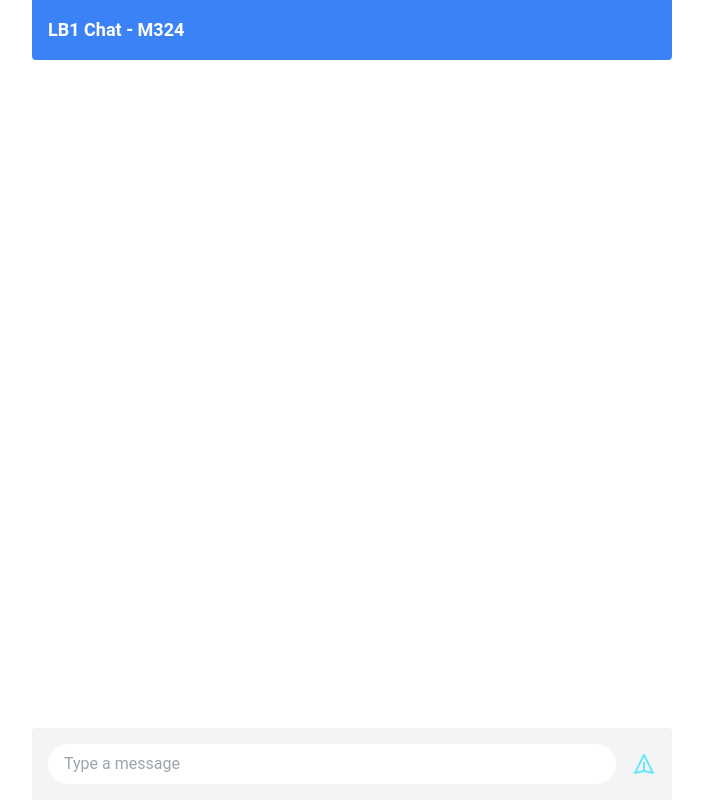
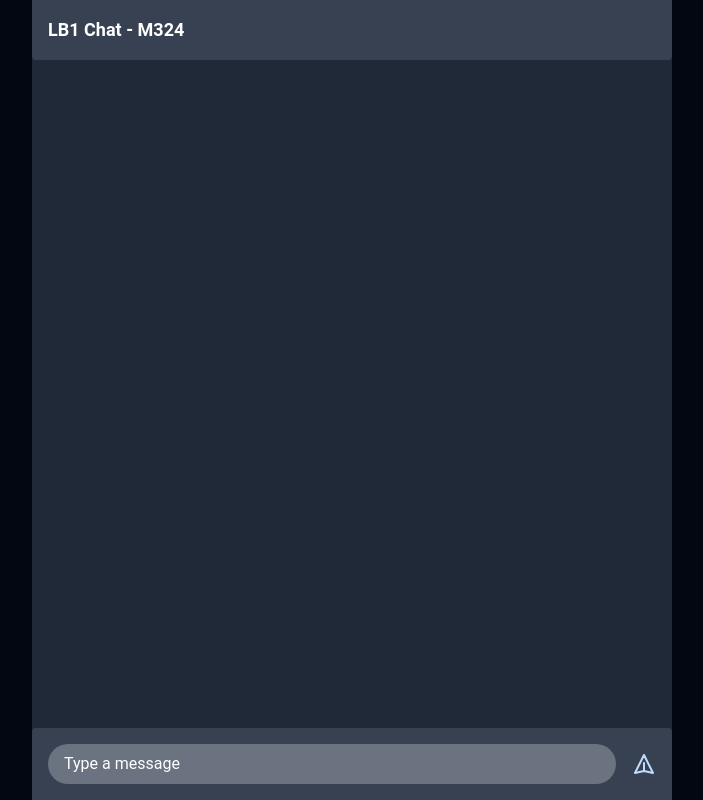
Before and after one commit to modul-324/m324, a website: page client/index.html in a window 1280 px wide. Shown: the whole page, without its empty margins (288-991 px from the left). Drawn offline with nearby package versions, Linux system fonts and the light colour scheme; no server answers.

Commit message:
✅Darkmode

```diff
--- a/client/index.html
+++ b/client/index.html
@@ -10,21 +10,21 @@
     <script src="/utils.js"></script>
     <script src="/script.js"></script>
   </head>
-  <body>
+  <body class="bg-gray-950">
     <div class="w-full h-screen flex justify-center">
-      <div class="max-w-2xl w-full md:w-3/4 lg:w-2/4 bg-white flex flex-col">
-        <div class="bg-blue-500 px-4 py-4 rounded-b">
+      <div class="max-w-2xl w-full md:w-3/4 lg:w-2/4 bg-gray-800 flex flex-col">
+        <div class="bg-gray-700 px-4 py-4 rounded-b">
           <p class="text-lg font-bold text-white">LB1 Chat - M324</p>
         </div>
         <div class="flex-grow flex flex-col justify-start p-4 gap-4" id="messages"></div>
-        <div class="bg-gray-100 px-4 py-4 flex items-center rounded-t">
+        <div class="bg-gray-700 px-4 py-4 flex items-center rounded-t">
           <input
             id="messageInput"
             type="text"
             placeholder="Type a message"
-            class="flex-grow px-4 py-2 rounded-full border-gray-200 focus:outline-none focus:ring-2 focus:ring-cyan-300"
+            class="flex-grow px-4 py-2 rounded-full bg-gray-500 focus:outline-none focus:ring-2 focus:ring-gray-800 text-white placeholder:text-white"
           />
-          <button class="ml-4 text-cyan-300 hover:text-cyan-400 focus:outline-none" id="sendButton">
+          <button class="ml-4 text-blue-200 hover:text-blue-400 focus:outline-none" id="sendButton">
             <svg
               xmlns="http://www.w3.org/2000/svg"
               class="h-6 w-6"
--- a/client/utils.js
+++ b/client/utils.js
@@ -34,11 +34,11 @@ const generateMessage = (message, myUser) => {
   let pictureClasses = 'w-6 h-6 rounded-full mx-2 absolute top-1';
   console.log(isMyMessage);
   if (isMyMessage) {
-    messageClasses += ' bg-blue-500 text-white';
+    messageClasses += ' bg-gray-600 text-white';
     pictureClasses += ' right-1';
     messageElement.classList.add('justify-end');
   } else {
-    messageClasses += ' bg-gray-300 text-gray-800';
+    messageClasses += ' bg-gray-800 text-white border-2 border-gray-600';
     pictureClasses += ' left-1';
     messageElement.classList.add('justify-start');
   }
```
